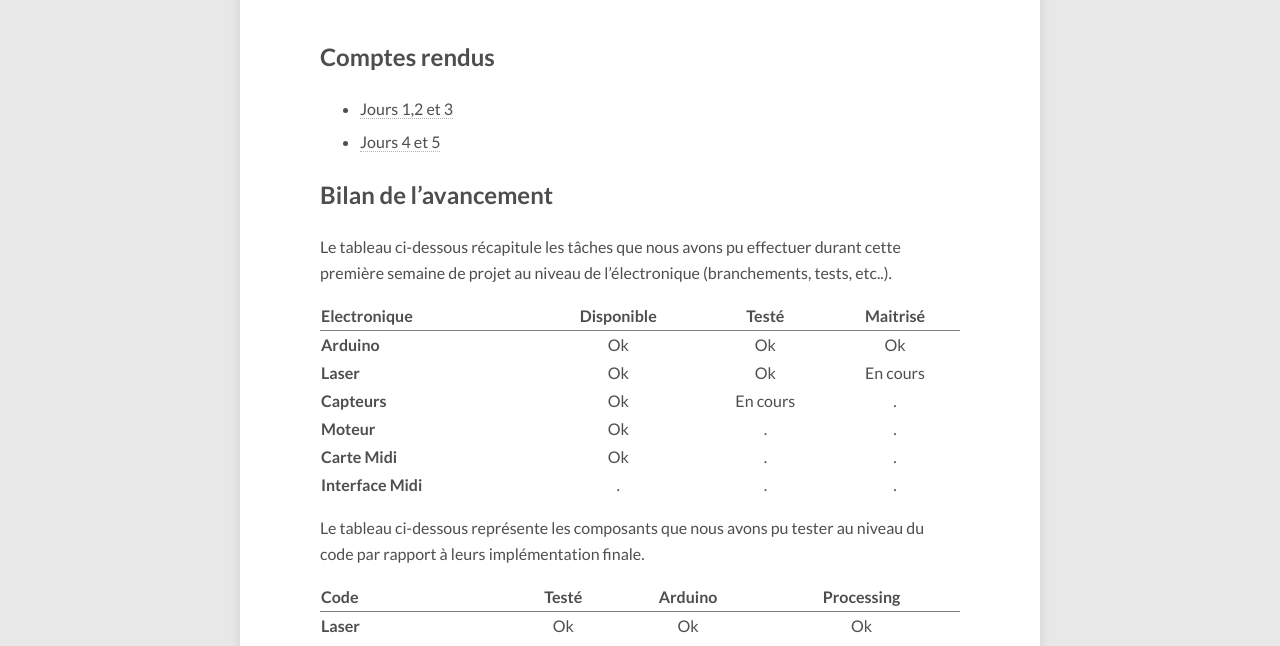
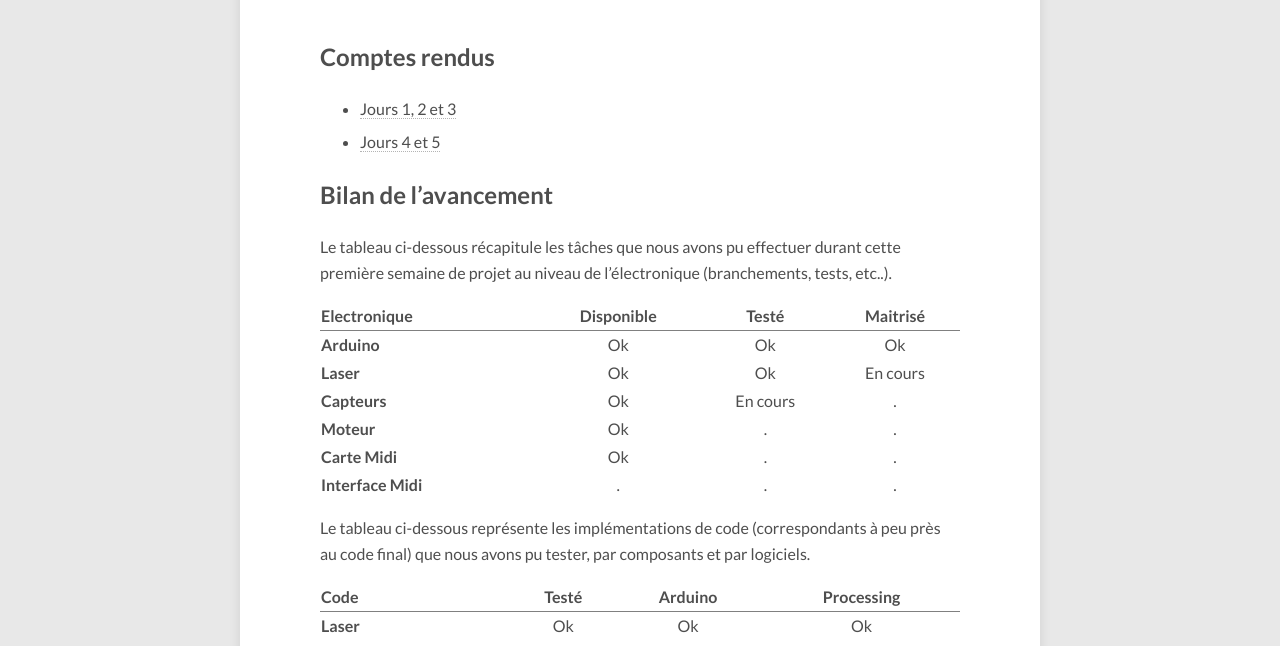
Before and after one commit to LaserHarpDAWIN/LaserHarpDAWIN.github.io, a Jekyll site: the page built from _posts/2015-01-23-semaine-1.markdown, in a window 1280 px wide. Shown: the part 568-1214 px from the top of the page. Built offline with Jekyll 4.4.1, drawn with Linux system fonts in a browser that asks for light colours; nearby versions of some CDN libraries; comment, search, counter and statistics services are not loaded.

Commit message:
reformulation article

```diff
--- a/_posts/2015-01-23-semaine-1.markdown
+++ b/_posts/2015-01-23-semaine-1.markdown
@@ -16,7 +16,7 @@ date: 2015-01-23T15:10:55+01:00
 
 ## Comptes rendus
 
-* [Jours 1,2 et 3](/journal/jour-1-2-et-3)
+* [Jours 1, 2 et 3](/journal/jour-1-2-et-3)
 * [Jours 4 et 5](/journal/jours-4and5)
 
 ## Bilan de l'avancement
@@ -33,7 +33,7 @@ Le tableau ci-dessous récapitule les tâches que nous avons pu effectuer durant
 | **Interface Midi**|  . |  .   |  .  |
 {: rules="groups"}
 
-Le tableau ci-dessous représente les composants que nous avons pu tester au niveau du code par rapport à leurs implémentation finale.
+Le tableau ci-dessous représente les implémentations de code (correspondants à peu près au code final) que nous avons pu tester, par composants et par logiciels.
 
 | Code    | Testé   | Arduino  | Processing |
 |:--------|:-------:|:--------:|:--------:|
```
Also changed, not shown: 3 other files.
